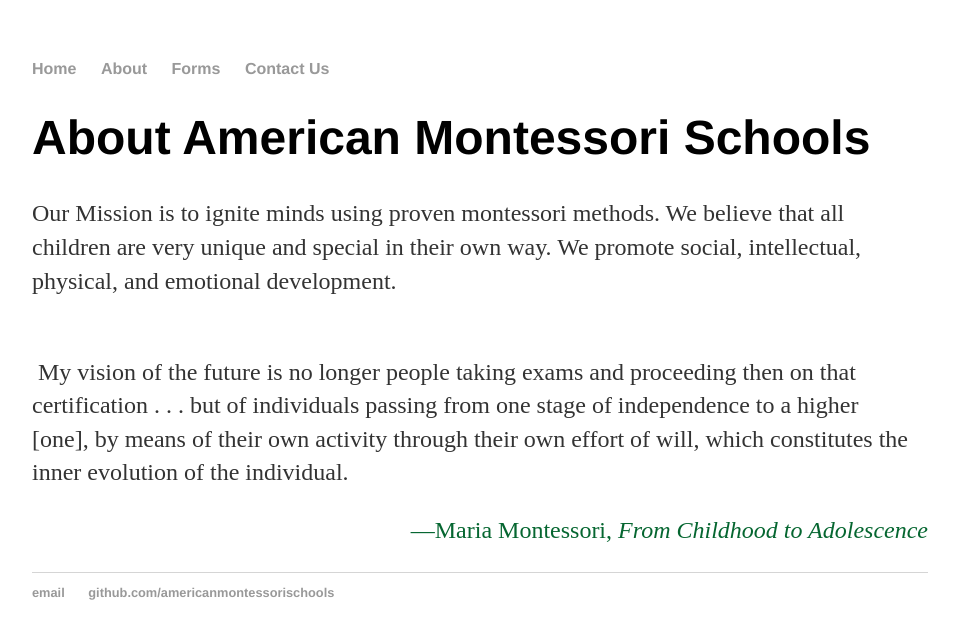
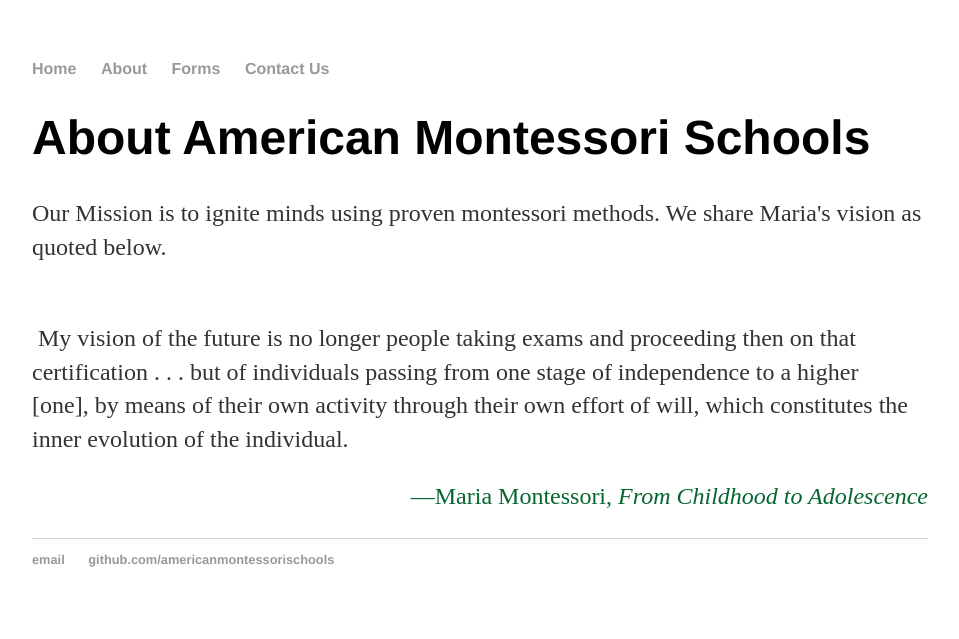
Before and after one commit to americanmontessorischools/americanmontessorischools.github.io, a Jekyll site: the page built from about/index.html, in a window 1280 px wide. Shown: the top 639 px of the page, without its empty margins (160-1119 px from the left). Built offline with Jekyll 4.4.1, drawn with Linux system fonts in a browser that asks for light colours.

Commit message:
Update index.html

```diff
--- a/about/index.html
+++ b/about/index.html
@@ -4,6 +4,6 @@
 ---
 <h1>{{ page.title }}</h1>
 <p></a></p>
-<p>Our Mission is to ignite minds using proven montessori methods. We believe that all children are very unique and special in their own way. We promote social, intellectual, physical, and emotional development.</p>
+<p>Our Mission is to ignite minds using proven montessori methods. We share Maria's vision as quoted below.</p>
 <p><br />&nbsp;My vision of the future is no longer people taking exams and proceeding then on that certification . . . but of individuals passing from one stage of independence to a higher [one],&nbsp;by means of their own activity through their own effort of will, which constitutes the inner evolution of the individual.</p>
 <p style="text-align: right;"><span style="color: #056630;">&mdash;Maria Montessori,&nbsp;<em>From Childhood to Adolescence</em></span></p>
```
